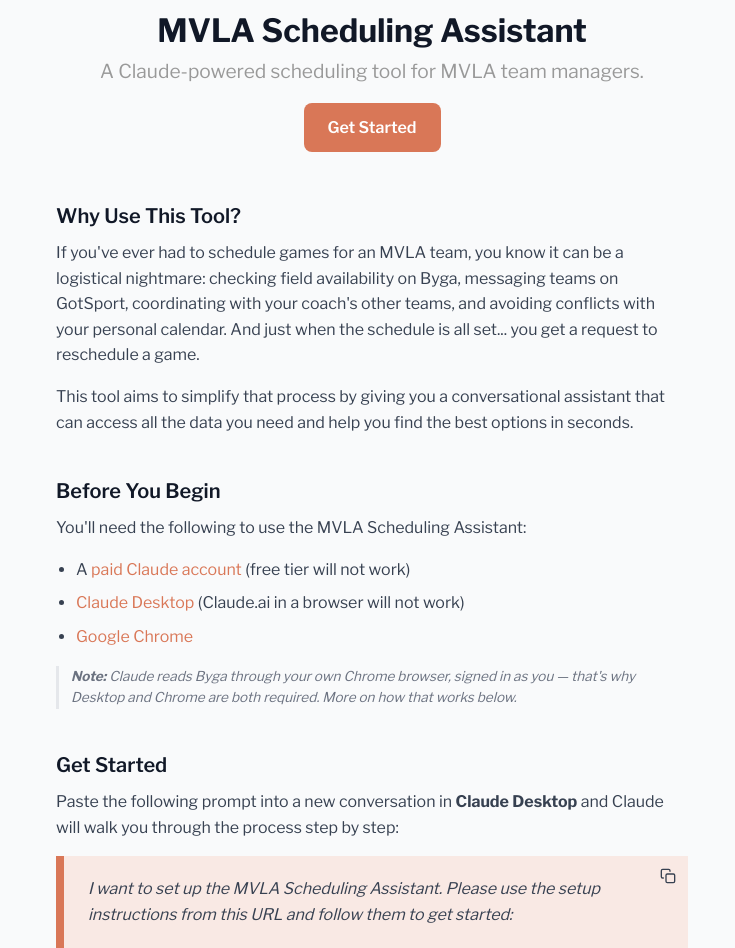
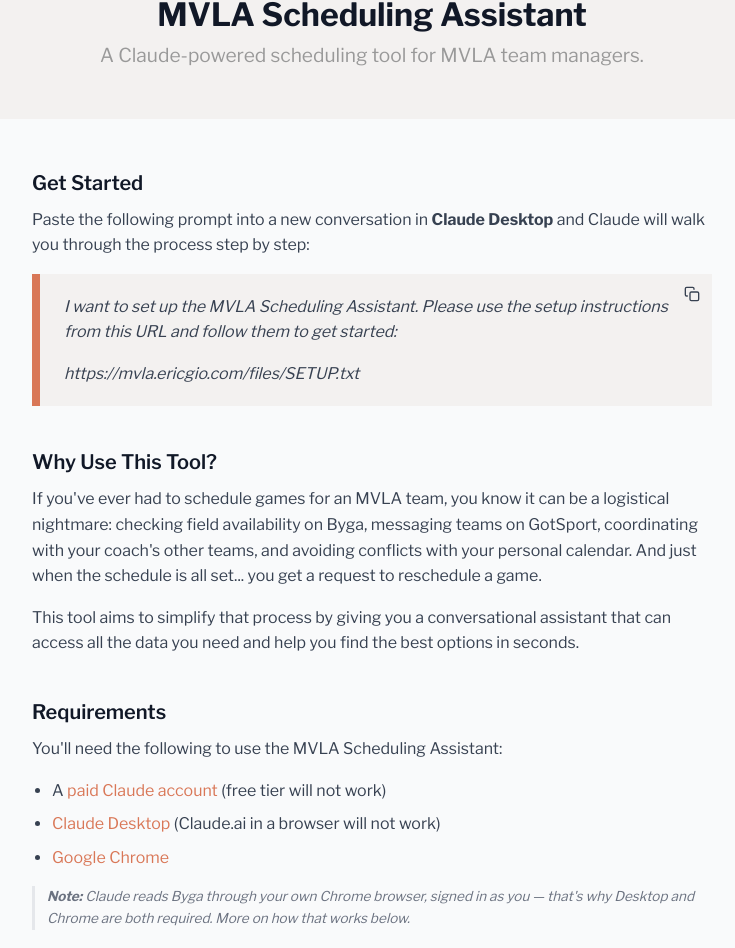
Before and after one commit to ericgio/mvla-scheduling-mcp, a React (Vite) app in the folder client/: page / in a window 1280 px wide. Shown: the part 217-1165 px from the top of the page, without its empty margins (268-1003 px from the left). Built offline with nearby package versions, Linux system fonts and the light colour scheme.

Commit message:
More updates to landing page

```diff
--- a/client/src/App.tsx
+++ b/client/src/App.tsx
@@ -1,4 +1,4 @@
-import { HTMLProps, useState } from 'react';
+import { Fragment, HTMLProps, useState } from 'react';
 
 declare const __SETUP_FILE__: string;
 const SETUP_URL = `https://mvla.ericgio.com/files/${__SETUP_FILE__}`;
@@ -71,37 +71,62 @@
   };
 
   return (
-    <div className="container">
+    <Fragment>
       <header>
+        <div className="">
           <img src="/mvla-claude.png" alt="MVLA Scheduling Assistant" />
           <h1>MVLA Scheduling Assistant</h1>
           <p>A Claude-powered scheduling tool for MVLA team managers.</p>
-        <a href="#get-started" className="cta-link">
+          {/* <a href="#get-started" className="cta-link">
             Get Started
-        </a>
+          </a> */}
+        </div>
       </header>
+      <div className="container">
+        <section id="get-started">
+          <h2>Get Started</h2>
+          <p>
+            Paste the following prompt into a new conversation in{' '}
+            <strong>Claude Desktop</strong> and Claude will walk you through the
+            process step by step:
+          </p>
+          <div className="setup-box">
+            <button
+              className={`copy-btn${copied ? ' copied' : ''}`}
+              onClick={copyPrompt}
+              aria-label="Copy to clipboard">
+              {copied ? <CheckIcon /> : <CopyIcon />}
+            </button>
+            <p>
+              I want to set up the MVLA Scheduling Assistant. Please use the
+              setup instructions from this URL and follow them to get started:
+            </p>
+            <p>{SETUP_URL}</p>
+          </div>
+        </section>
         <section>
           <h2>Why Use This Tool?</h2>
           <p>
-          If you've ever had to schedule games for an MVLA team, you know it can
-          be a logistical nightmare: checking field availability on Byga,
+            If you've ever had to schedule games for an MVLA team, you know it
+            can be a logistical nightmare: checking field availability on Byga,
             messaging teams on GotSport, coordinating with your coach's other
             teams, and avoiding conflicts with your personal calendar. And just
             when the schedule is all set... you get a request to reschedule a
             game.
           </p>
           <p>
-          This tool aims to simplify that process by giving you a conversational
-          assistant that can access all the data you need and help you find the
-          best options in seconds.
+            This tool aims to simplify that process by giving you a
+            conversational assistant that can access all the data you need and
+            help you find the best options in seconds.
           </p>
         </section>
         <section>
-        <h2>Before You Begin</h2>
+          <h2>Requirements</h2>
           <p>You'll need the following to use the MVLA Scheduling Assistant:</p>
           <ul>
             <li>
-            A <Link href="https://claude.com/pricing">paid Claude account</Link>{' '}
+              A{' '}
+              <Link href="https://claude.com/pricing">paid Claude account</Link>{' '}
               (free tier will not work)
             </li>
             <li>
@@ -120,38 +145,17 @@
             required. More on how that works below.
           </p>
         </section>
-      <section id="get-started">
-        <h2>Get Started</h2>
-        <p>
-          Paste the following prompt into a new conversation in{' '}
-          <strong>Claude Desktop</strong> and Claude will walk you through the
-          process step by step:
-        </p>
-        <div className="setup-box">
-          <button
-            className={`copy-btn${copied ? ' copied' : ''}`}
-            onClick={copyPrompt}
-            aria-label="Copy to clipboard">
-            {copied ? <CheckIcon /> : <CopyIcon />}
-          </button>
-          <p>
-            I want to set up the MVLA Scheduling Assistant. Please use the setup
-            instructions from this URL and follow them to get started:
-          </p>
-          <p>{SETUP_URL}</p>
-        </div>
-      </section>
         <section>
           <h2>How does it work?</h2>
           <p>
             The tool is a Claude Project: a workspace where Claude keeps the
-          context — how MVLA scheduling works, who your team is, who your coach
-          is — so you never have to re-explain it.
+            context — how MVLA scheduling works, who your team is, who your
+            coach is — so you never have to re-explain it.
           </p>
           <h3>Where It Gets Data</h3>
           <p>
-          Everything is fetched live, at the moment you ask. There's no copy of
-          MVLA's data sitting on a server somewhere.
+            Everything is fetched live, at the moment you ask. There's no copy
+            of MVLA's data sitting on a server somewhere.
           </p>
           <ul>
             <li>
@@ -175,15 +179,15 @@
             The first time you use it each season, Claude walks you through
             tracking down a few things — your team's Byga and GotSport IDs, your
             coach's calendar link — and saves them into a short "season context"
-          note in your project. That's what lets you say "schedule a home game"
-          without re-explaining who your team is every time. You'll redo it each
-          season, since teams get reshuffled and the IDs change.
+            note in your project. That's what lets you say "schedule a home
+            game" without re-explaining who your team is every time. You'll redo
+            it each season, since teams get reshuffled and the IDs change.
           </p>
           <h3>Ask For Help</h3>
           <p>
             You tell it what you need — "I want to schedule a home game the
-          weekend of September 12. The other team requested a morning kickoff" —
-          and it does the legwork:
+            weekend of September 12. The other team requested a morning kickoff"
+            — and it does the legwork:
           </p>
           <ul>
             <li>Checks which fields are open</li>
@@ -202,21 +206,25 @@
           </p>
           <h3>What It Won’t Do</h3>
           <ul>
-          <li>It doesn't book fields or send messages. It drafts; you send.</li>
+            <li>
+              It doesn't book fields or send messages. It drafts; you send.
+            </li>
             <li>
               It has no special access to club systems — it reads the same pages
               you do, as you.
             </li>
             <li>
-            It can be wrong. It's parsing live web pages and calendar feeds, and
-            either can be stale or misread. Check anything before you act on it,
-            especially dates.
+              It can be wrong. It's parsing live web pages and calendar feeds,
+              and either can be stale or misread. Check anything before you act
+              on it, especially dates.
             </li>
           </ul>
         </section>
         <section>
           <h2>Usage</h2>
-        <p>Once set up, start a chat inside your project and ask naturally:</p>
+          <p>
+            Once set up, start a chat inside your project and ask naturally:
+          </p>
           <p className="examples">
             <div className="example">
               "Can you check field availability for the weekend of June 14–15?"
@@ -230,17 +238,18 @@
             </div>
           </p>
           <p>
-          Claude will fetch live data, flag any conflicts, and walk you through
-          the options. On confirmation, it can draft a message to the away team
-          manager ready to paste into GotSport.
+            Claude will fetch live data, flag any conflicts, and walk you
+            through the options. On confirmation, it can draft a message to the
+            away team manager ready to paste into GotSport.
           </p>
         </section>
+      </div>
 
       <footer>
         <Link href="https://github.com/ericgio/mvla-scheduling">
           <GitHubIcon />
         </Link>
       </footer>
-    </div>
+    </Fragment>
   );
 }
--- a/client/src/index.css
+++ b/client/src/index.css
@@ -72,18 +72,19 @@
   margin-bottom: 0;
 }
 
+.container {
+  max-width: 42.5rem;
+  margin: 0 auto;
+}
+
 section {
   margin-bottom: 2.5rem;
 }
 
-.container {
-  max-width: 42.5rem;
-  margin: 0 auto;
-  padding: 4rem 1.5rem;
-}
-
 header {
+  background: #f3f1f0;
   margin-bottom: 3rem;
+  padding: 3rem 0;
   text-align: center;
 }
 
@@ -119,7 +120,7 @@
 }
 
 .setup-box {
-  background: #f9e9e4;
+  background: #f3f1f0;
   border-left: 8px solid #d97757;
   color: #374151;
   font-style: italic;
@@ -186,11 +187,11 @@
 }
 
 footer {
-  margin-top: 4rem;
+  color: #9ca3af;
+  margin: 4rem 0;
   padding-top: 1.5rem;
   border-top: 1px solid #e5e7eb;
   font-size: 0.85rem;
-  color: #9ca3af;
   text-align: center;
 }
 
```
Lines whose indentation alone changed are shown as unchanged.
